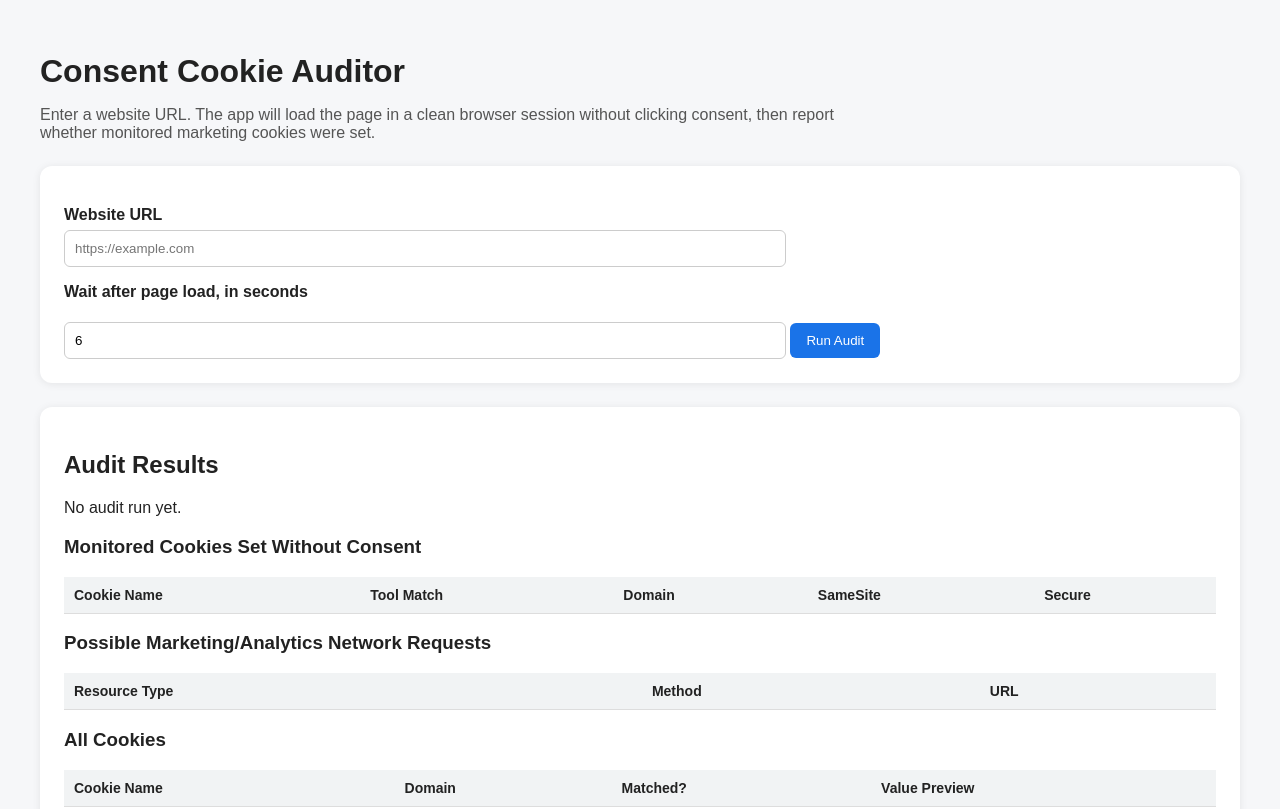
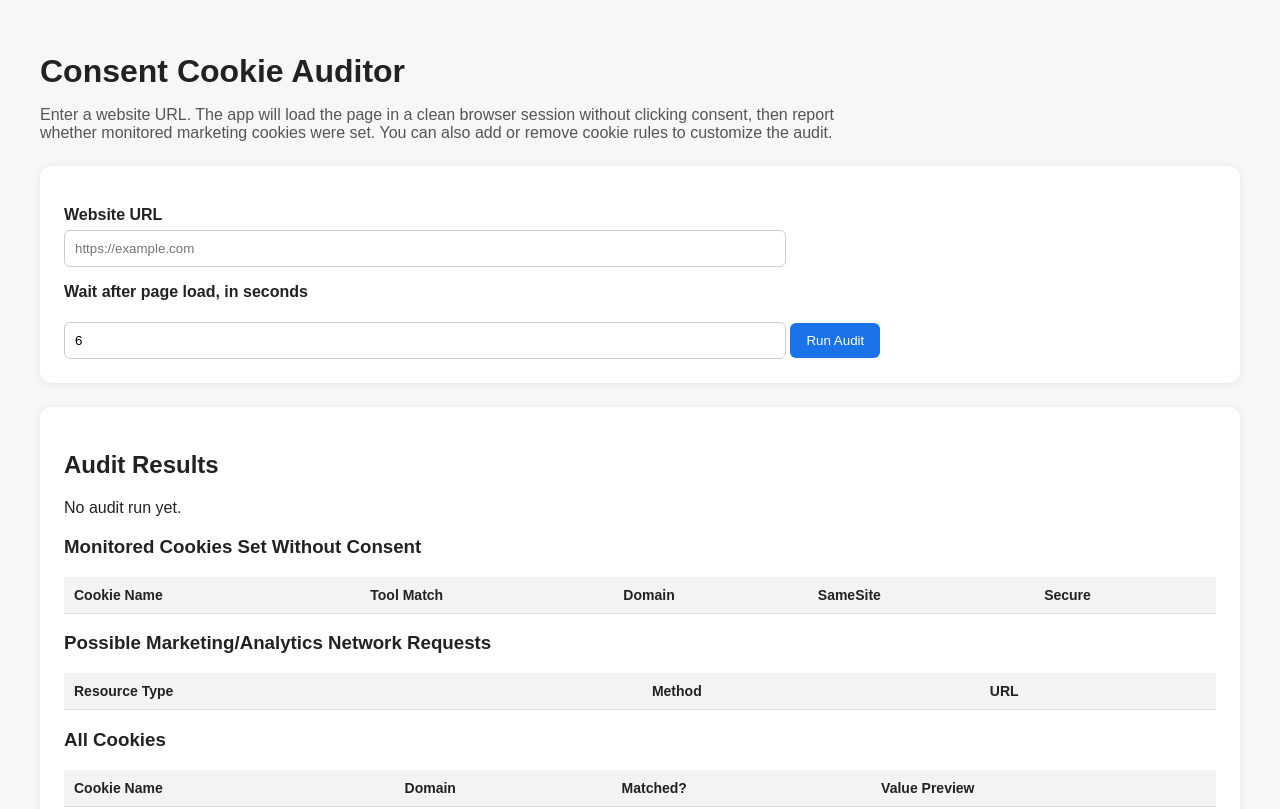
Before and after one commit to ateeqahmad/consent-cookie-auditor, a website: page public/index.html in a window 1280 px wide. Shown: the top 809 px of the page. Drawn offline with Linux system fonts and the light colour scheme.

Commit message:
Added some text on index.html

```diff
--- a/public/index.html
+++ b/public/index.html
@@ -12,7 +12,7 @@
     <p class="intro">
       Enter a website URL. The app will load the page in a clean browser session
       without clicking consent, then report whether monitored marketing cookies
-      were set.
+      were set. You can also add or remove cookie rules to customize the audit.
     </p>
 
     <section class="card">
```
